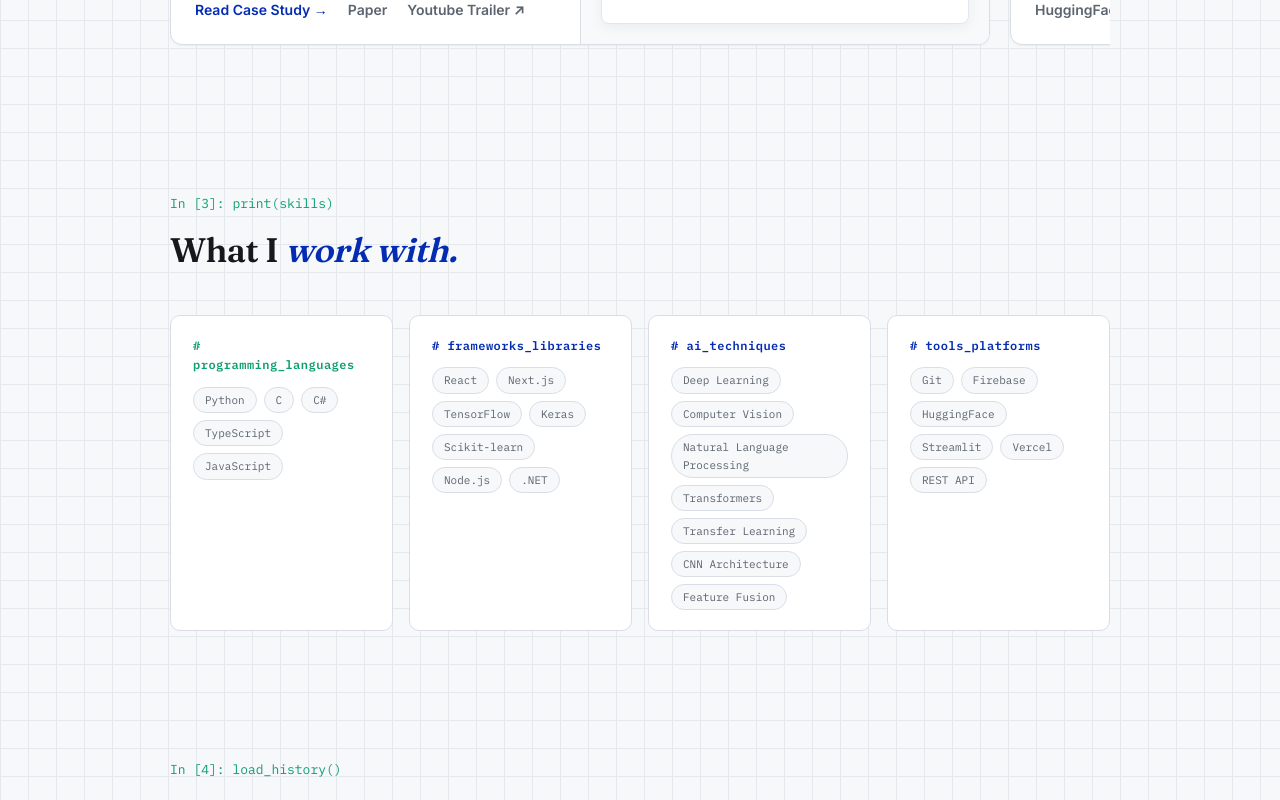
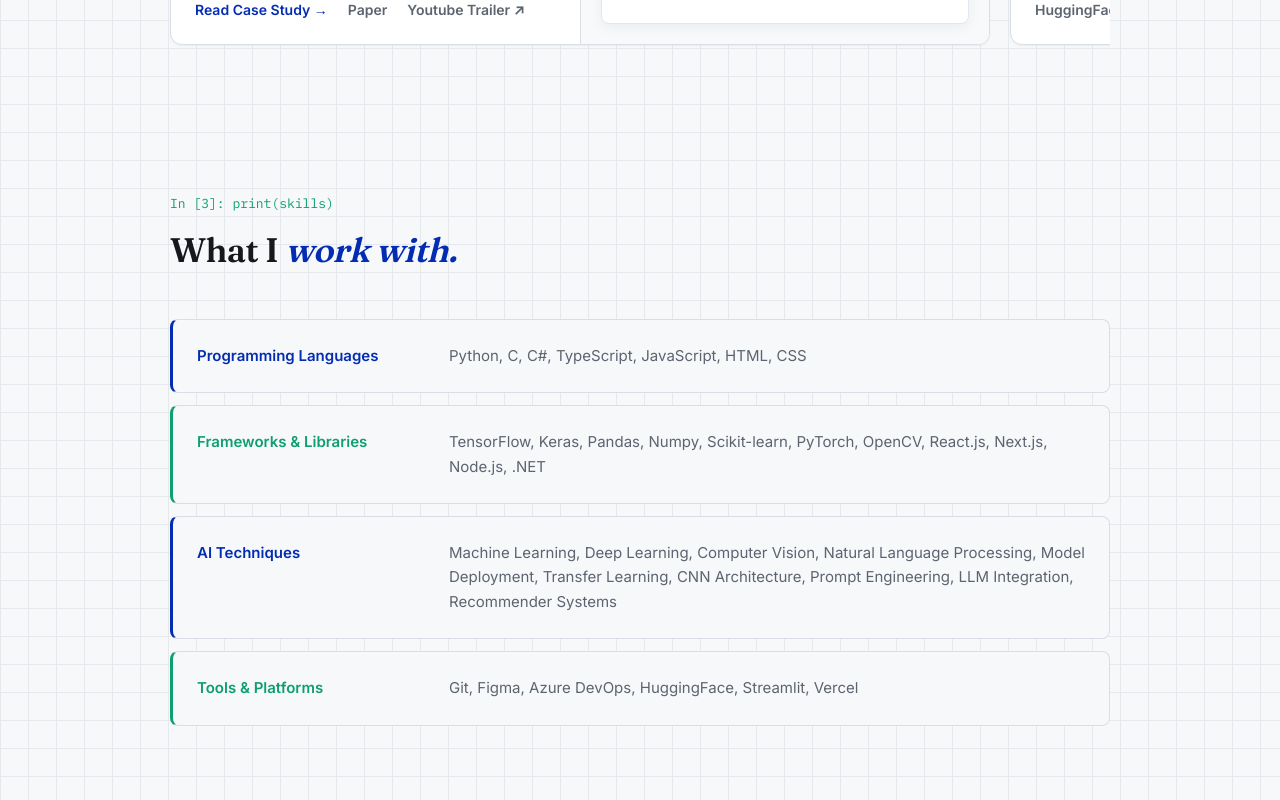
Before and after one commit to kevinreynald1453-spec/portfolio-kevin, a Next.js app: page / in a window 1280 px wide. Shown: the part 1520-2320 px from the top of the page. Built offline with nearby package versions, Linux system fonts and the light colour scheme.

Commit message:
fix: skills

```diff
--- a/src/components/Skills.tsx
+++ b/src/components/Skills.tsx
@@ -1,211 +1,94 @@
 import React from 'react';
 
-const skillGroups = [
+type SkillGroup = {
+  label: string;
+  color: 'indigo' | 'green';
+  skills: string[];
+};
+
+const skillGroups: SkillGroup[] = [
   {
-    title: "# programming_languages",
-    color: "text-green",
+    label: 'Programming Languages',
+    color: 'indigo',
+    skills: ['Python', 'C', 'C#', 'TypeScript', 'JavaScript', 'HTML', 'CSS'],
+  },
+  {
+    label: 'Frameworks & Libraries',
+    color: 'green',
     skills: [
-      "Python",
-      "C",
-      "C#",
-      "TypeScript",
-      "JavaScript",
-    ]
+      'TensorFlow',
+      'Keras',
+      'Pandas',
+      'Numpy',
+      'Scikit-learn',
+      'PyTorch',
+      'OpenCV',
+      'React.js',
+      'Next.js',
+      'Node.js',
+      '.NET',
+    ],
   },
-
   {
-    title: "# frameworks_libraries",
-    color: "text-indigo",
+    label: 'AI Techniques',
+    color: 'indigo',
     skills: [
-      "React",
-      "Next.js",
-      "TensorFlow",
-      "Keras",
-      "Scikit-learn",
-      "Node.js",
-      ".NET"
-    ]
+      'Machine Learning',
+      'Deep Learning',
+      'Computer Vision',
+      'Natural Language Processing',
+      'Model Deployment',
+      'Transfer Learning',
+      'CNN Architecture',
+      'Prompt Engineering',
+      'LLM Integration',
+      'Recommender Systems',
+    ],
   },
-
-
   {
-    title: "# ai_techniques",
-    color: "text-indigo",
-    skills: [
-      "Deep Learning",
-      "Computer Vision",
-      "Natural Language Processing",
-      "Transformers",
-      "Transfer Learning",
-      "CNN Architecture",
-      "Feature Fusion"
-    ]
+    label: 'Tools & Platforms',
+    color: 'green',
+    skills: ['Git', 'Figma', 'Azure DevOps', 'HuggingFace', 'Streamlit', 'Vercel'],
   },
-
-
-  {
-    title: "# tools_platforms",
-    color: "text-indigo",
-    skills: [
-      "Git",
-      "Firebase",
-      "HuggingFace",
-      "Streamlit",
-      "Vercel",
-      "REST API"
-    ]
-  }
 ];
 
-
 export default function Skills() {
-
   return (
-
     <section
-className="
-scroll-mt-[90px]
-max-w-[1020px]
-mx-auto
-px-5
-md:px-10
-py-16
-"
       id="skills"
+      className="scroll-mt-[90px] max-w-[1020px] mx-auto px-5 md:px-10 py-16"
     >
-
-
       <div
-className="
-font-mono
-text-[13px]
-text-green
-mb-2
-"
->
-
+        className="font-mono text-[13px] text-green mb-2">
         In [3]: print(skills)
-
       </div>
 
 
-
-<h2
-className="
-font-serif
-text-[34px]
-font-semibold
-tracking-[-0.5px]
-mb-9
-"
->
-
-What I <em className="italic text-indigo">
-work with.
-</em>
-
+      <h2 className="font-serif text-[34px] font-semibold tracking-[-0.5px] mb-10">
+        What I <em className="italic text-indigo">work with.</em>
       </h2>
 
-
-
-
+      <div className="flex flex-col gap-3">
+        {skillGroups.map((group) => (
           <div
-className="
-grid
-grid-cols-1
-sm:grid-cols-2
-lg:grid-cols-4
-gap-4
-"
+            key={group.label}
+            className={`grid grid-cols-1 md:grid-cols-[220px_1fr] gap-x-8 gap-y-2 py-6 pl-6 pr-5 rounded-[8px] bg-paper border border-border border-l-[3px] ${
+              group.color === 'indigo' ? 'border-l-indigo' : 'border-l-green'
+            }`}
           >
-
-
-{
-skillGroups.map(
-(group)=>(
-<div
-key={group.title}
-className="
-bg-cell
-border
-border-border
-rounded-[10px]
-p-[20px_22px]
-"
+            <h3
+              className={`text-[15px] font-semibold ${
+                group.color === 'indigo' ? 'text-indigo' : 'text-green'
+              }`}
             >
-
-
-<div
-className={`
-font-mono
-text-[12px]
-font-semibold
-${group.color}
-mb-3
-tracking-[0.5px]
-`}
->
-
-{group.title}
-
+              {group.label}
+            </h3>
+            <p className="text-[15px] text-muted leading-relaxed">
+              {group.skills.join(', ')}
+            </p>
           </div>
-
-
-
-<div
-className="
-flex
-flex-wrap
-gap-[7px]
-"
->
-
-
-{
-group.skills.map(
-(skill)=>(
-
-<span
-key={skill}
-className="
-font-mono
-text-[11px]
-text-muted
-bg-paper
-border
-border-border
-rounded-full
-px-[11px]
-py-[3px]
-"
->
-
-{skill}
-
-</span>
-
-)
-)
-
+        ))}
+      </div>
+    </section>
+  );
 }
-
-
-</div>
-
-
-</div>
-
-)
-)
-
-}
-
-
-</div>
-
-
-</section>
-
-);
-
-}
```
Lines whose indentation alone changed are shown as unchanged.
